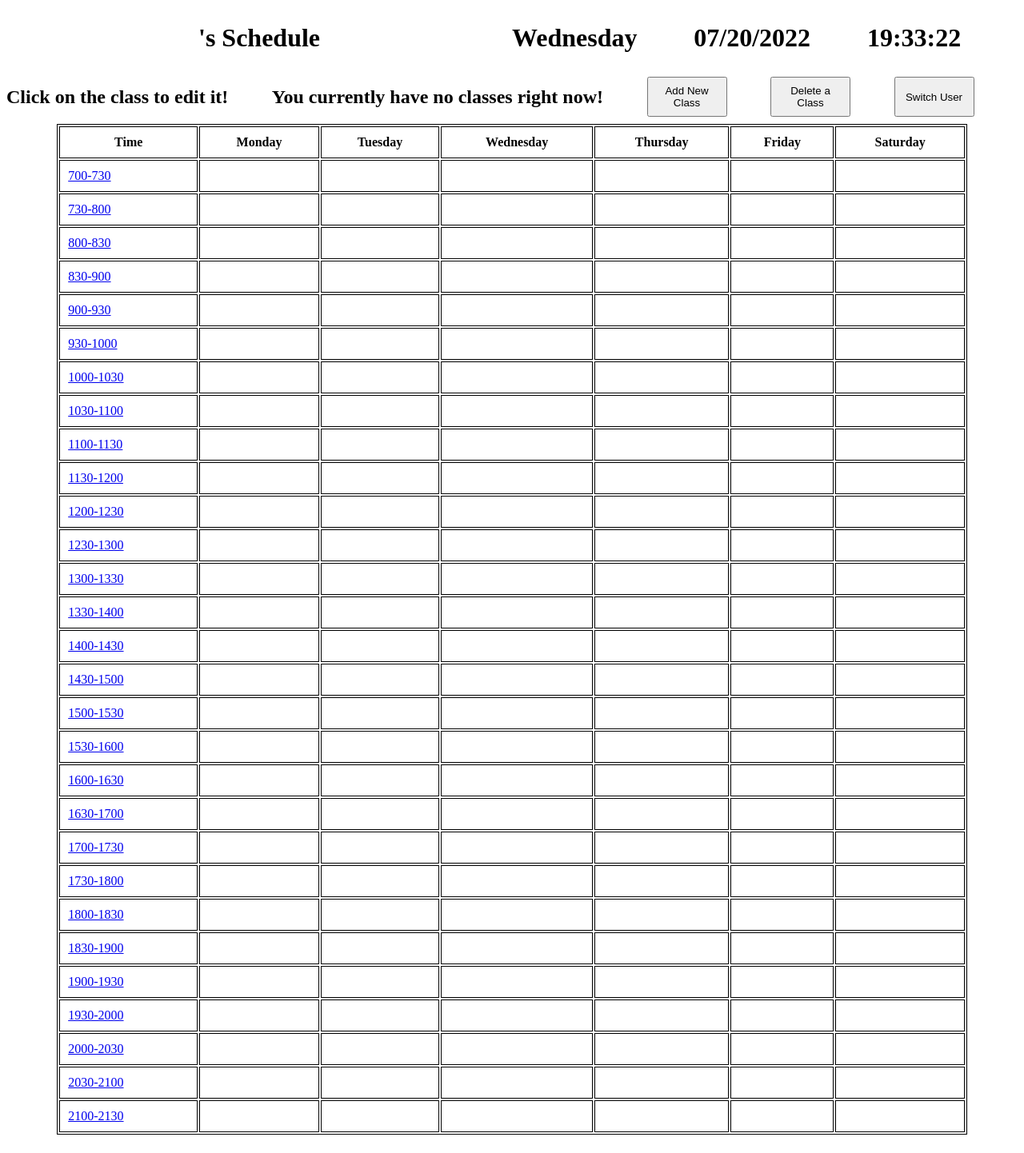
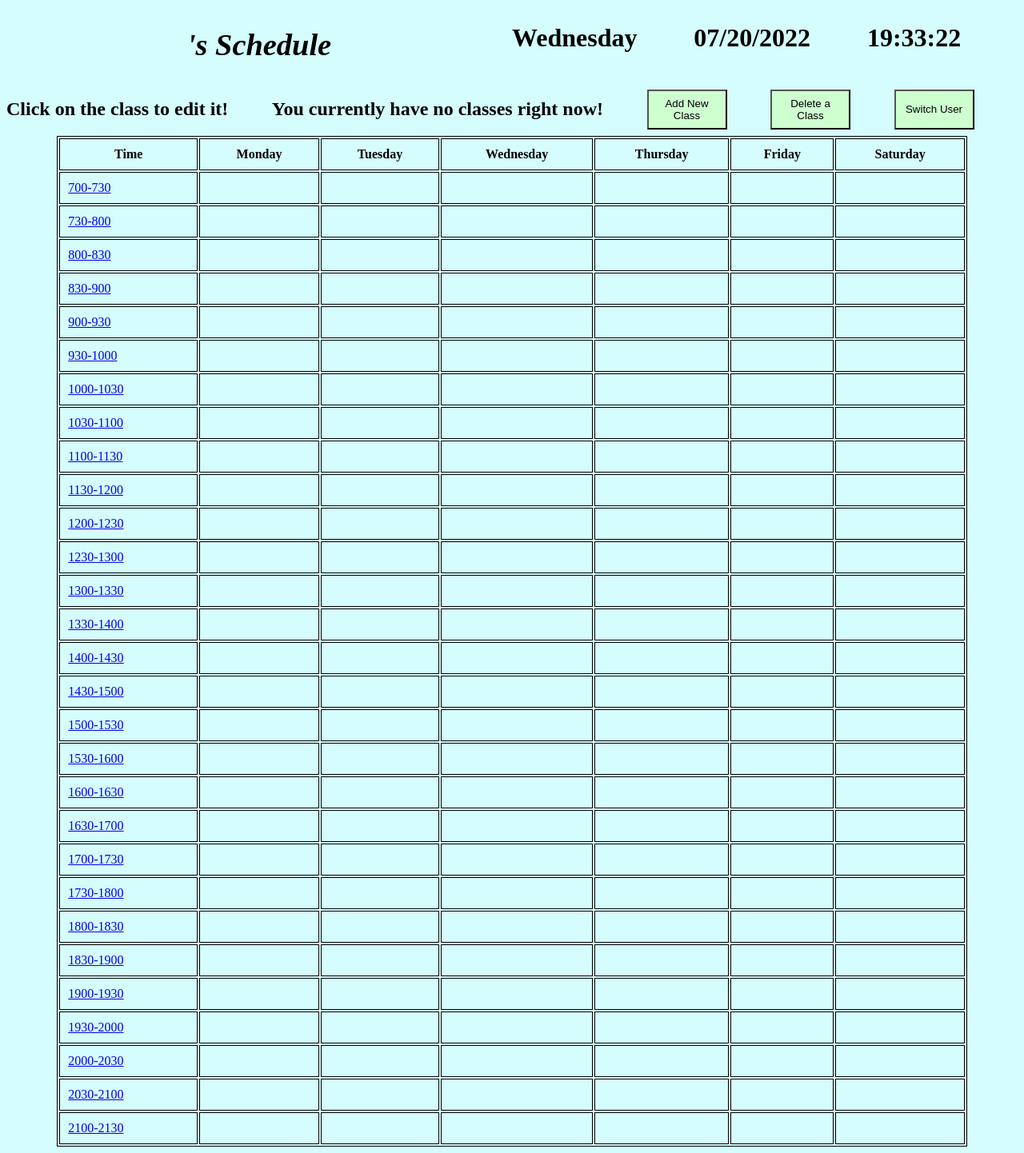
Before and after one commit to sebastienReaport/itmgt25.03B-group6-capstone_project, a Flask app: page /calendar in a window 1280 px wide. Shown: the whole page at 80% size. Before the commit the page ends 1419 px from the top, so only its background shows below. Run offline with Flask 2, Linux system fonts and the light colour scheme.

Commit message:
added some design

```diff
--- a/records/schedules.json
+++ b/records/schedules.json
@@ -1 +1 @@
-{"": [], "Seb": [{"class_name": "English", "class_time_start": "800", "class_time_end": "1000", "days": "Monday,Wednesday,Friday"}, {"class_name": "ITM", "class_time_start": "1500", "class_time_end": "1700", "days": "Monday,Wednesday,Friday"}, {"class_name": "Math", "class_time_start": "1700", "class_time_end": "2100", "days": "Tuesday,Thursday"}], "Zach": [{"class_name": "Math", "class_time_start": "1000", "class_time_end": "2100", "days": "Monday,Wednesday,Friday"}, {"class_name": "English", "class_time_start": "800", "class_time_end": "1700", "days": "Tuesday,Thursday"}]}
+{"": [], "Zach": [{"class_name": "Math", "class_time_start": "1000", "class_time_end": "2100", "days": "Monday,Wednesday,Friday"}, {"class_name": "English", "class_time_start": "800", "class_time_end": "1700", "days": "Tuesday,Thursday"}], "Aries": [{"class_name": "ITMGT", "class_time_start": "930", "class_time_end": "1100", "days": "Monday,Tuesday,Wednesday,Thursday,Friday"}, {"class_name": "Art Ap", "class_time_start": "1230", "class_time_end": "1400", "days": "Monday,Tuesday,Wednesday,Thursday,Friday"}], "Seb": [{"class_name": "English", "class_time_start": "800", "class_time_end": "1100", "days": "Monday,Wednesday,Friday"}, {"class_name": "ITM", "class_time_start": "1500", "class_time_end": "1700", "days": "Monday,Wednesday,Friday"}, {"class_name": "Math", "class_time_start": "1700", "class_time_end": "2100", "days": "Tuesday,Thursday"}]}
--- a/records/users.json
+++ b/records/users.json
@@ -1 +1 @@
-["Seb", "Zach"]
+["Zach", "Aries", "Seb"]
--- a/static/css/index.css
+++ b/static/css/index.css
@@ -8,6 +8,12 @@
 .button {
     height: 50px;
     width: 100px;
+    background-color: #ceffcf;
+}
+
+.button:hover {
+    transition: 0.2s ease-in;
+    background-color: #498f4a;
 }
 
 .center {
@@ -32,3 +38,17 @@
     border: 1px solid;
     padding: 10px;
 }
+
+body {
+    background-color: rgb(213, 253, 253);
+}
+
+.schedulenew {
+    width: 100%;
+    display: flex;
+    justify-content: center;
+    align-items: center;
+    font-family: 'Times New Roman', Times, serif;
+    font-style: oblique;
+    font-size: larger;
+}
--- a/static/css/login.css
+++ b/static/css/login.css
@@ -32,3 +32,7 @@
     width: 100%;
     grid-template-columns: 50% auto auto auto;
 }
+
+body {
+    background-color: rgb(213, 253, 253);
+}
--- a/static/css/newclass.css
+++ b/static/css/newclass.css
@@ -19,3 +19,7 @@
     height: 200px;
     background-color: bisque;
 }
+
+body {
+    background-color: rgb(213, 253, 253);
+}
--- a/templates/calendar.html
+++ b/templates/calendar.html
@@ -9,7 +9,7 @@
 <!-- Insert Body Here -->
 {% block body %}
 <div class="header">
-    <div class="center"><h1>{{currentUser}}'s Schedule</h1></div>
+    <div class="schedulenew"><h1>{{currentUser}}'s Schedule</h1></div>
     <h1 id="day">Monday</h1>
     <h1 id="date">07/20/2022</h1>
     <h1 id="time">11:11:11</h1>
```
Also changed, not shown: 12 other files.
